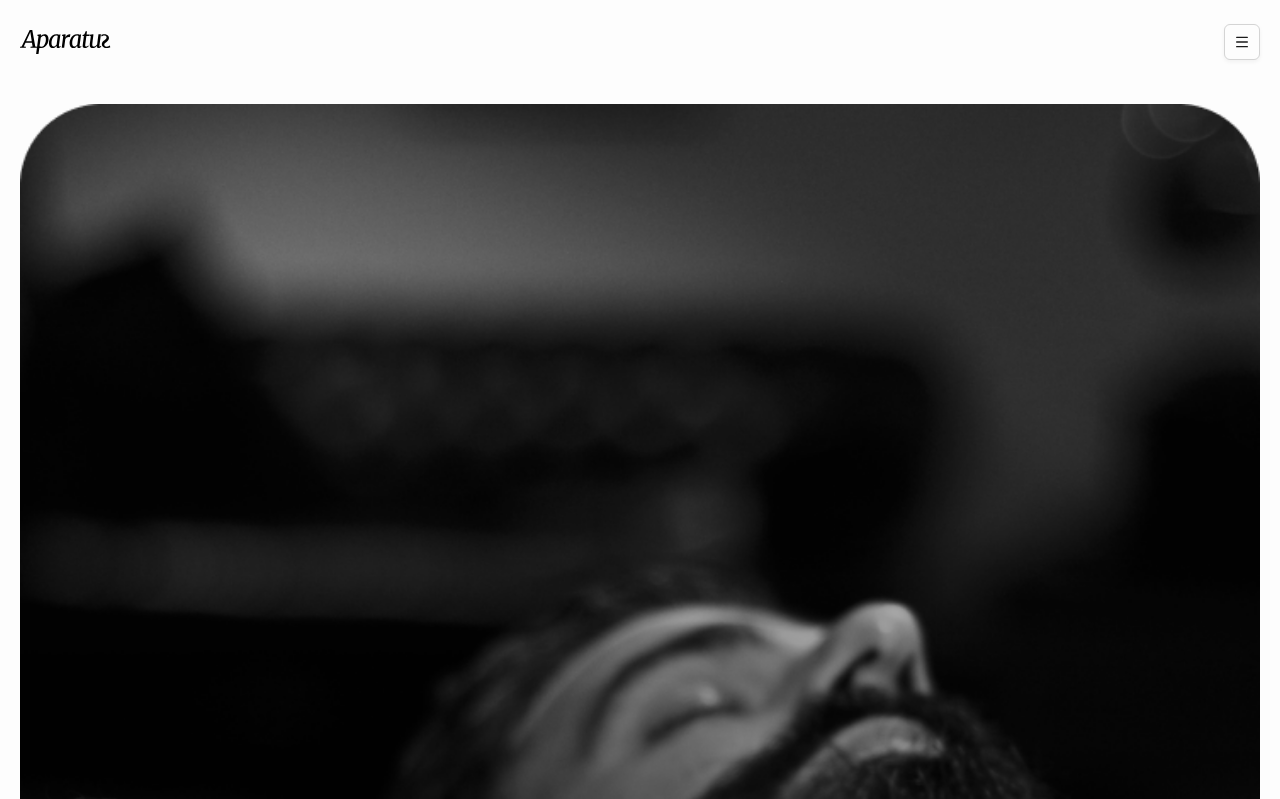
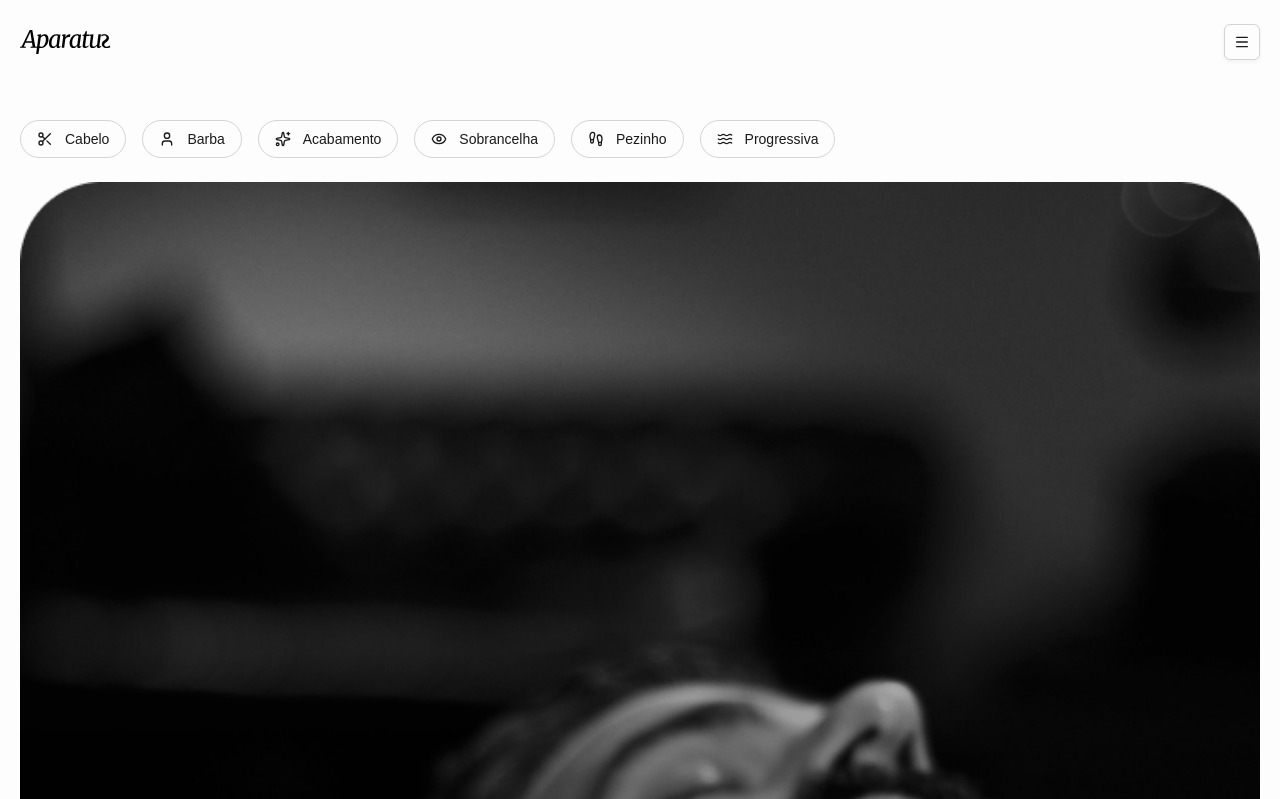
Before and after one commit to Cassiokmargo/barbershop, a Next.js app: page / in a window 1280 px wide. Shown: the top 799 px of the page. Built offline with nearby package versions, Linux system fonts and the light colour scheme; no server answers; the database is empty.

Commit message:
feat: add quick search

```diff
--- a/app/page.tsx
+++ b/app/page.tsx
@@ -10,6 +10,7 @@ import {
   PageSectionScroller,
   PageSectionTitle,
 } from "@/components/ui/page";
+import QuickSearch from "@/components/quick-search";
 
 export default async function Home() {
   const barbershops = await getBarbershops();
@@ -19,6 +20,7 @@ export default async function Home() {
     <div>
       <Header />
       <PageContainer>
+        <QuickSearch/>
         <Image
           src={banner}
           alt="Agende nos melhores"
--- /dev/null
+++ b/components/quick-search/index.tsx
@@ -0,0 +1,54 @@
+import { PageSectionScroller } from "../ui/page";
+import Link from "next/link";
+import { Eye, Footprints, Scissors, Sparkles, User, Waves } from "lucide-react";
+
+const QuickSearch = () => {
+  return (
+    <PageSectionScroller>
+      <Link
+        href="/barbershops?search=cabelo"
+        className="border bg-card-background flex shrink-0 items-center justify-center gap-3 rounded-3xl px-4 py-2"
+      >
+        <Scissors className="size-4" />
+        <span className="text-card-foreground text-sm font-medium">Cabelo</span>
+      </Link>
+      <Link
+        href="/barbershops?search=cabelo"
+        className="border bg-card-background flex shrink-0 items-center justify-center gap-3 rounded-3xl px-4 py-2"
+      >
+        <User className="size-4" />
+        <span className="text-card-foreground text-sm font-medium">Barba</span>
+      </Link>
+      <Link
+        href="/barbershops?search=cabelo"
+        className="border bg-card-background flex shrink-0 items-center justify-center gap-3 rounded-3xl px-4 py-2"
+      >
+        <Sparkles className="size-4" />
+        <span className="text-card-foreground text-sm font-medium">Acabamento</span>
+      </Link>
+      <Link
+        href="/barbershops?search=cabelo"
+        className="border bg-card-background flex shrink-0 items-center justify-center gap-3 rounded-3xl px-4 py-2"
+      >
+        <Eye className="size-4" />
+        <span className="text-card-foreground text-sm font-medium">Sobrancelha</span>
+      </Link>
+      <Link
+        href="/barbershops?search=cabelo"
+        className="border bg-card-background flex shrink-0 items-center justify-center gap-3 rounded-3xl px-4 py-2"
+      >
+        <Footprints className="size-4" />
+        <span className="text-card-foreground text-sm font-medium">Pezinho</span>
+      </Link>
+      <Link
+        href="/barbershops?search=cabelo"
+        className="border bg-card-background flex shrink-0 items-center justify-center gap-3 rounded-3xl px-4 py-2"
+      >
+        <Waves className="size-4" />
+        <span className="text-card-foreground text-sm font-medium">Progressiva</span>
+      </Link>
+    </PageSectionScroller>
+  );
+};
+
+export default QuickSearch;
```
